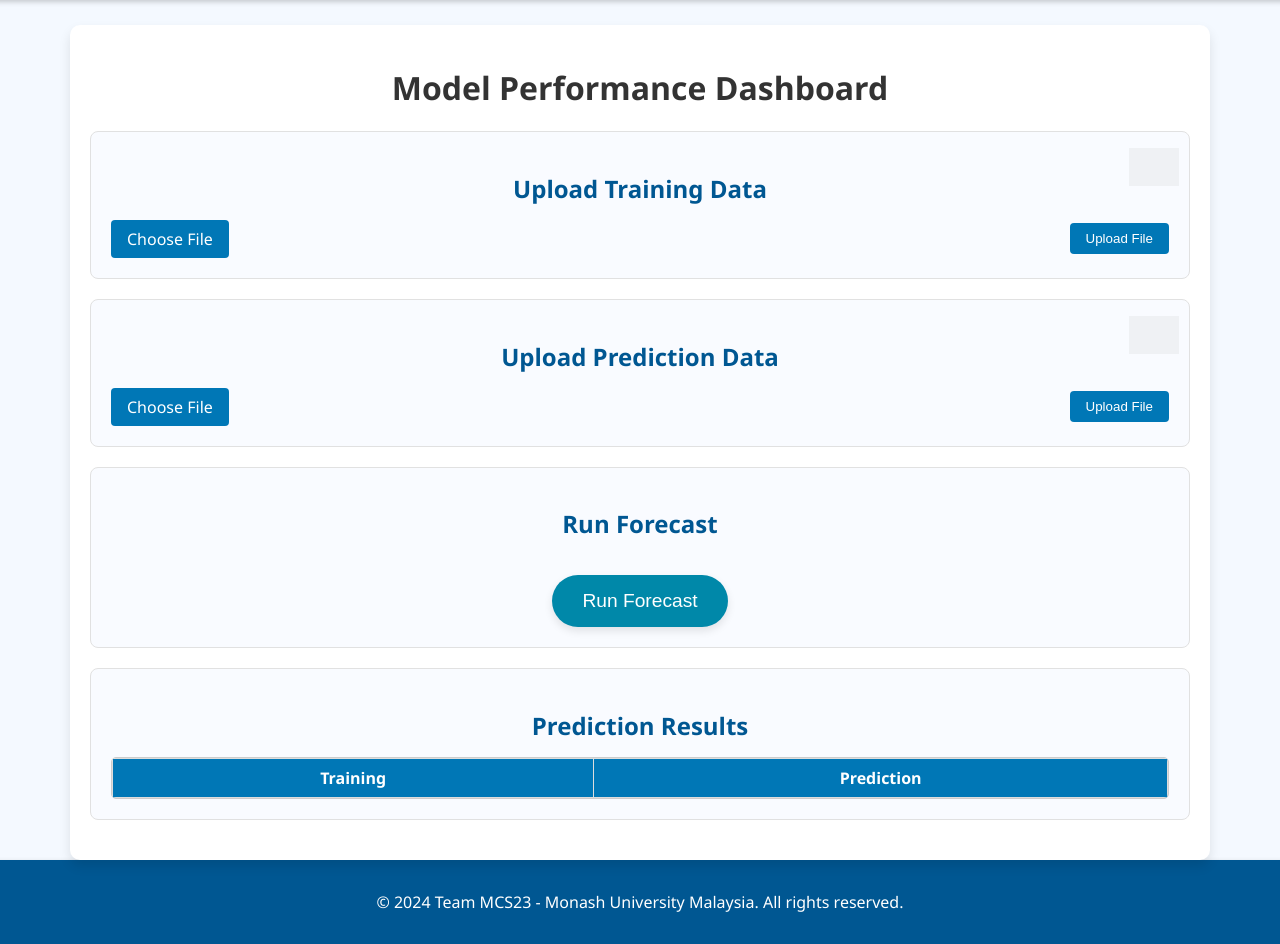
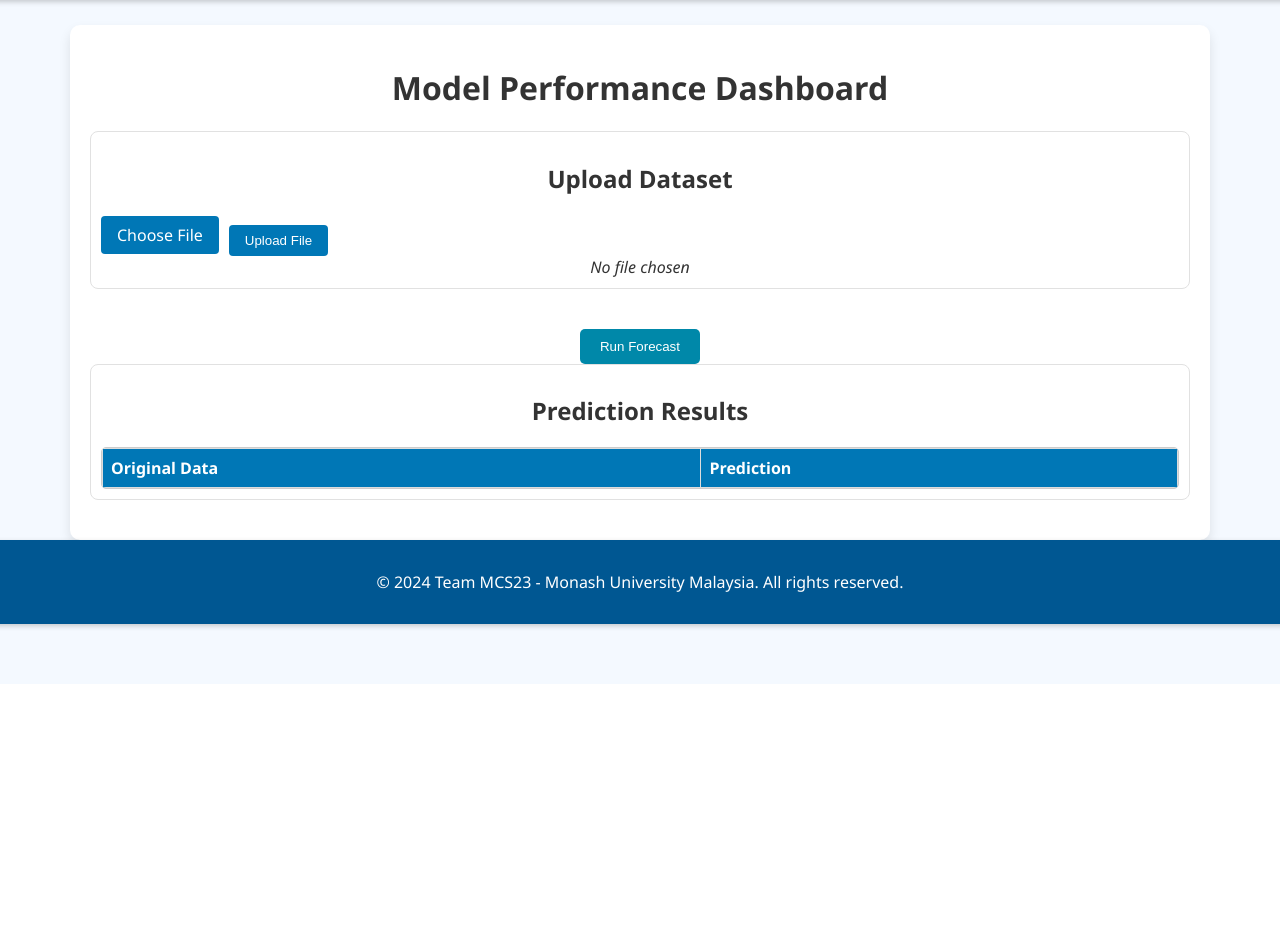
Before and after one commit to abdullahakif7401/Time-Series-Prediction, a Flask app: page / in a window 1280 px wide. Shown: the part 116-1060 px from the top of the page. After the commit the page ends 747 px from the top, so only its background shows below. Run offline with Flask 2, Linux system fonts and the light colour scheme; lists and menus that the app fills with data are empty; parts of the project's set-up code (start-up, migrations or seed data) failed here and were passed over; grey boxes are pictures that could not be loaded.

Commit message:
fixed pickle error

```diff
--- a/app.py
+++ b/app.py
@@ -5,92 +5,72 @@ from werkzeug.utils import secure_filename
 import torch
 
 app = Flask(__name__)
-app.config['TRAINING_UPLOAD_FOLDER'] = 'training_dataset'
-app.config['PREDICTION_UPLOAD_FOLDER'] = 'prediction_dataset'
+app.config['DATASET_UPLOAD_FOLDER'] = 'training_dataset'
 app.config['MODEL_PATH'] = 'model/model.pt'
 app.config['MAX_CONTENT_LENGTH'] = 2 * 1024 * 1024 * 1024  # 2GB
 
-# Store file paths for training and prediction datasets
-training_file_path = None
-prediction_file_path = None
+# Store file paths for the dataset
+dataset_file_path = None
 
 def allowed_file(filename):
     return '.' in filename and filename.rsplit('.', 1)[1].lower() == 'txt'
-
-def clear_folder(folder):
-    for filename in os.listdir(folder):
-        file_path = os.path.join(folder, filename)
-        try:
-            if os.path.isfile(file_path) or os.path.islink(file_path):
-                os.unlink(file_path)
-        except Exception as e:
-            print(f'Failed to delete {file_path}. Reason: {e}')
 
 @app.route('/')
 def index():
     return render_template('index.html')
 
-@app.route('/upload_training', methods=['POST'])
-def upload_training_file():
-    return handle_file_upload('training')
-
-@app.route('/upload_prediction', methods=['POST'])
-def upload_prediction_file():
-    return handle_file_upload('prediction')
-
-def handle_file_upload(upload_type):
-    global training_file_path, prediction_file_path
-
+@app.route('/upload_dataset', methods=['POST'])
+def upload_dataset_file():
+    global dataset_file_path
     if 'file' not in request.files:
         return jsonify({"error": "No file part"}), 400
     file = request.files['file']
     if file.filename == '':
         return jsonify({"error": "No selected file"}), 400
     if file and allowed_file(file.filename):
+        # Clear the dataset folder
+        folder = app.config['DATASET_UPLOAD_FOLDER']
+        for filename in os.listdir(folder):
+            file_path = os.path.join(folder, filename)
+            if os.path.isfile(file_path):
+                os.remove(file_path)
+        # Save the new file
         filename = secure_filename(file.filename)
-        if upload_type == 'training':
-            folder = app.config['TRAINING_UPLOAD_FOLDER']
-            training_file_path = os.path.join(folder, filename)
-        else:
-            folder = app.config['PREDICTION_UPLOAD_FOLDER']
-            prediction_file_path = os.path.join(folder, filename)
-
-        # Clear the folder before saving the new file
-        clear_folder(folder)
-
-        # Save the new file
-        file.save(os.path.join(folder, filename))
+        dataset_file_path = os.path.join(folder, filename)
+        file.save(dataset_file_path)
         return jsonify({"success": True, "filename": filename}), 200
     return jsonify({"error": "File type not allowed"}), 400
 
 @app.route('/run_forecast', methods=['GET'])
 def run_forecast():
-    global training_file_path, prediction_file_path
+    global dataset_file_path
 
-    if not training_file_path or not prediction_file_path:
-        return jsonify({"error": "Both training and prediction datasets must be uploaded"}), 400
+    if not dataset_file_path:
+        return jsonify({"error": "Dataset must be uploaded"}), 400
 
     try:
-        # Train the model
-        train = train_model(training_file_path)
         # Run the model for prediction
-        predictions = predict_model(prediction_file_path)
-        return jsonify({"success": True, "training": train, "predictions": predictions}), 200
+        predictions = run_lstm_and_get_predictions(dataset_file_path)
+        return jsonify({"success": True, "predictions": predictions}), 200
     except Exception as e:
         return jsonify({"error": str(e)}), 500
 
-def train_model(training_file_path):
-    spec = importlib.util.spec_from_file_location("LSTM_train_eva", "model/LSTM_train_eva.py")
-    lstm_train_eva = importlib.util.module_from_spec(spec)
-    spec.loader.exec_module(lstm_train_eva)
-    lstm_train_eva.main(training_file_path)
+from model import LSTM_train_eva
+def run_lstm_and_get_predictions(dataset_file_path):
+    # spec = importlib.util.spec_from_file_location("LSTM_train_eva", "model/LSTM_train_eva.py")
+    # lstm_train_eva = importlib.util.module_from_spec(spec)
+    # spec.loader.exec_module(lstm_train_eva)
 
-def predict_model(prediction_file_path):
-    spec = importlib.util.spec_from_file_location("LSTM_train_eva", "model/LSTM_train_eva.py")
-    lstm_train_eva = importlib.util.module_from_spec(spec)
-    spec.loader.exec_module(lstm_train_eva)
-    predictions = lstm_train_eva.predict(prediction_file_path)
-    return predictions
+
+    # Ensure the main function of LSTM_train_eva.py handles the training and prediction
+    predictions = LSTM_train_eva.main(dataset_file_path)
+
+    # Convert predictions to a list of dictionaries
+    result = []
+    for i, prediction in enumerate(predictions):
+        result.append({"original_data": i, "prediction": prediction})  # Adjust the keys as per your requirement
+
+    return result
 
 @app.errorhandler(500)
 def internal_error(error):
@@ -101,7 +81,4 @@ def not_found_error(error):
     return jsonify({"error": "Not found: " + str(error)}), 404
 
 if __name__ == '__main__':
-    # Ensure upload folders exist
-    os.makedirs(app.config['TRAINING_UPLOAD_FOLDER'], exist_ok=True)
-    os.makedirs(app.config['PREDICTION_UPLOAD_FOLDER'], exist_ok=True)
     app.run(debug=True)
--- a/templates/index.html
+++ b/templates/index.html
@@ -33,28 +33,18 @@
             box-shadow: 0 6px 12px rgba(0,0,0,0.1);
             margin-top: 25px;
             text-align: center;
-            position: relative;
         }
         .section {
             margin-bottom: 20px;
-            padding: 20px;
+            padding: 10px;
             border: 1px solid #e1e1e1;
             border-radius: 8px;
-            background: #f9fbff;
-            position: relative;
-        }
-        .section h2 {
-            margin-bottom: 15px;
-            font-size: 1.5em;
-            color: #005792;
-            text-align: center;
         }
         .table-container {
             max-height: 300px;
             overflow-y: scroll;
             border: 1px solid #ccc;
             border-radius: 5px;
-            margin-top: 15px;
         }
         table {
             width: 100%;
@@ -62,7 +52,7 @@
         }
         th, td {
             border: 1px solid #dddddd;
-            text-align: center;
+            text-align: left;
             padding: 8px;
         }
         th {
@@ -73,24 +63,21 @@
             background-color: #0088a9;
             color: white;
             border: none;
-            padding: 15px 30px;
-            border-radius: 50px;
+            padding: 10px 20px;
+            border-radius: 5px;
             text-decoration: none;
             display: inline-block;
             margin-top: 20px;
             cursor: pointer;
-            transition: background-color 0.3s ease, transform 0.3s ease;
-            font-size: 1.2em;
-            box-shadow: 0 4px 8px rgba(0, 0, 0, 0.1);
+            transition: background-color 0.3s ease;
         }
         .nav-button:hover {
             background-color: #00aabd;
-            transform: scale(1.05);
         }
         .file-upload {
-            margin-top: 10px;
             display: flex;
             align-items: center;
+            margin-top: 10px;
         }
         .file-upload input[type="file"] {
             display: none;
@@ -101,46 +88,13 @@
             padding: 8px 16px;
             border-radius: 4px;
             cursor: pointer;
-            display: inline-block;
             margin-right: 10px;
         }
         .file-upload label:hover {
             background-color: #005792;
         }
-        .file-name {
-            margin-left: 10px;
-            color: #333;
-            font-weight: bold;
-            flex-grow: 1;
-            text-align: left;
-        }
-        .upload-button {
-            margin-left: 10px;
-            padding: 8px 16px;
-            border-radius: 4px;
-            border: none;
-            background: #0077b6;
-            color: white;
-            cursor: pointer;
-        }
-        .upload-button:hover {
-            background-color: #005792;
-        }
-        .icon {
-            position: absolute;
-            top: 10px;
-            right: 10px;
-            opacity: 0.1;
-            width: 50px;
-            height: 50px;
-        }
-        .icon.train {
-            background: url('https://cdn-icons-png.flaticon.com/512/2991/2991148.png') no-repeat center center;
-            background-size: contain;
-        }
-        .icon.predict {
-            background: url('https://cdn-icons-png.flaticon.com/512/3199/3199804.png') no-repeat center center;
-            background-size: contain;
+        .chosen-file {
+            font-style: italic;
         }
     </style>
 </head>
@@ -151,40 +105,24 @@
     <div class="container">
         <h1>Model Performance Dashboard</h1>
         <div class="section">
-            <h2>Upload Training Data</h2>
-            <div class="icon train"></div>
-            <form id="training-form" method="post" enctype="multipart/form-data">
+            <h2>Upload Dataset</h2>
+            <form id="dataset-form" method="post" enctype="multipart/form-data">
                 <div class="file-upload">
-                    <label for="training-file">Choose File</label>
-                    <input id="training-file" name="file" type="file" accept=".txt" required />
-                    <span id="training-file-name" class="file-name"></span>
-                    <input type="submit" value="Upload File" class="upload-button">
+                    <input id="dataset-file" name="file" type="file" accept=".txt" />
+                    <label for="dataset-file">Choose File</label>
+                    <input type="submit" value="Upload File" style="margin-top: 10px; padding: 8px 16px; border-radius: 4px; border: none; background: #0077b6; color: white; cursor: pointer;">
                 </div>
+                <span id="chosen-dataset-file" class="chosen-file">No file chosen</span>
             </form>
         </div>
-        <div class="section">
-            <h2>Upload Prediction Data</h2>
-            <div class="icon predict"></div>
-            <form id="prediction-form" method="post" enctype="multipart/form-data">
-                <div class="file-upload">
-                    <label for="prediction-file">Choose File</label>
-                    <input id="prediction-file" name="file" type="file" accept=".txt" required />
-                    <span id="prediction-file-name" class="file-name"></span>
-                    <input type="submit" value="Upload File" class="upload-button">
-                </div>
-            </form>
-        </div>
-        <div class="section">
-            <h2>Run Forecast</h2>
-            <button class="nav-button" id="run-forecast-button">Run Forecast</button>
-        </div>
+        <button class="nav-button" id="run-forecast-button">Run Forecast</button>
         <div class="section">
             <h2>Prediction Results</h2>
             <div class="table-container">
                 <table id="prediction-table" class="table table-striped">
                     <thead>
                         <tr>
-                            <th>Training</th>
+                            <th>Original Data</th>
                             <th>Prediction</th>
                         </tr>
                     </thead>
@@ -199,96 +137,49 @@
         <p>© 2024 Team MCS23 - Monash University Malaysia. All rights reserved.</p>
     </footer>
     <script>
-        document.getElementById('training-file').addEventListener('change', function() {
+        document.getElementById('dataset-file').addEventListener('change', function() {
             const fileName = this.files[0] ? this.files[0].name : 'No file chosen';
-            document.getElementById('training-file-name').textContent = fileName;
+            document.getElementById('chosen-dataset-file').textContent = fileName;
         });
 
-        document.getElementById('prediction-file').addEventListener('change', function() {
-            const fileName = this.files[0] ? this.files[0].name : 'No file chosen';
-            document.getElementById('prediction-file-name').textContent = fileName;
-        });
-
-        document.getElementById('training-form').addEventListener('submit', function(e) {
+        document.getElementById('dataset-form').addEventListener('submit', function(e) {
             e.preventDefault();
             const formData = new FormData(this);
-            fetch('/upload_training', {
+            fetch('/upload_dataset', {
                 method: 'POST',
                 body: formData,
             })
-            .then(response => {
-                if (!response.ok) {
-                    return response.text().then(text => { throw new Error(text) });
-                }
-                return response.json();
-            })
+            .then(response => response.json())
             .then(data => {
-                if (!data.success) {
-                    alert('Error: ' + data.error);
+                if (data.success) {
+                    alert('File uploaded successfully.');
+                } else {
+                    alert('File upload failed: ' + (data.error || 'Unknown error.'));
                 }
             })
             .catch(error => {
-                console.error('Error:', error);
-                alert('Error: ' + error.message);
+                alert('File upload error: ' + error.message);
             });
         });
 
-        document.getElementById('prediction-form').addEventListener('submit', function(e) {
-            e.preventDefault();
-            const formData = new FormData(this);
-            fetch('/upload_prediction', {
-                method: 'POST',
-                body: formData,
-            })
-            .then(response => {
-                if (!response.ok) {
-                    return response.text().then(text => { throw new Error(text) });
-                }
-                return response.json();
-            })
+        document.getElementById('run-forecast-button').addEventListener('click', function() {
+            fetch('/run_forecast')
+            .then(response => response.json())
             .then(data => {
                 if (data.success) {
-                    const filename = data.filename;
-                    document.getElementById('run-forecast-button').dataset.filename = filename;
+                    const tbody = document.querySelector('#prediction-table tbody');
+                    tbody.innerHTML = '';
+                    data.predictions.forEach(prediction => {
+                        const row = document.createElement('tr');
+                        row.innerHTML = `<td>${prediction.original_data}</td><td>${prediction.prediction}</td>`;
+                        tbody.appendChild(row);
+                    });
                 } else {
-                    alert('Error: ' + data.error);
+                    alert('Forecast failed: ' + (data.error || 'Unknown error.'));
                 }
             })
             .catch(error => {
-                console.error('Error:', error);
-                alert('Error: ' + error.message);
-            });
-        });
-
-        document.getElementById('run-forecast-button').addEventListener('click', function(e) {
-            e.preventDefault();
-            const filename = this.dataset.filename;
-            fetch(`/run_forecast?file=${filename}`)
-            .then(response => response.json())
-            .then(data => {
-                if (data.success) {
-                    const tbody = document.getElementById('prediction-table').getElementsByTagName('tbody')[0];
-                    tbody.innerHTML = ''; // Clear previous rows
-                    const rows = data.predictions; // Parse JSON string into objects
-                    rows.forEach(row => {
-                        let tr = document.createElement('tr');
-                        let originalData = Object.values(row).slice(0, -1).join(', '); // Assuming last column is prediction
-                        let prediction = row.Prediction;
-                        let tdOriginal = document.createElement('td');
-                        tdOriginal.textContent = originalData;
-                        let tdPrediction = document.createElement('td');
-                        tdPrediction.textContent = prediction;
-                        tr.appendChild(tdOriginal);
-                        tr.appendChild(tdPrediction);
-                        tbody.appendChild(tr);
-                    });
-                } else {
-                    alert('Error: ' + data.error);
-                }
-            })
-            .catch(error => {
-                console.error('Error:', error);
-                alert('Error: ' + error.message);
+                alert('Forecast error: ' + error.message);
             });
         });
     </script>
```
Also changed, not shown: model/LSTM_train_eva.py (+67 -102 lines), templates/forecast_result.html (deleted, +0 -12 lines), 2 other files.
